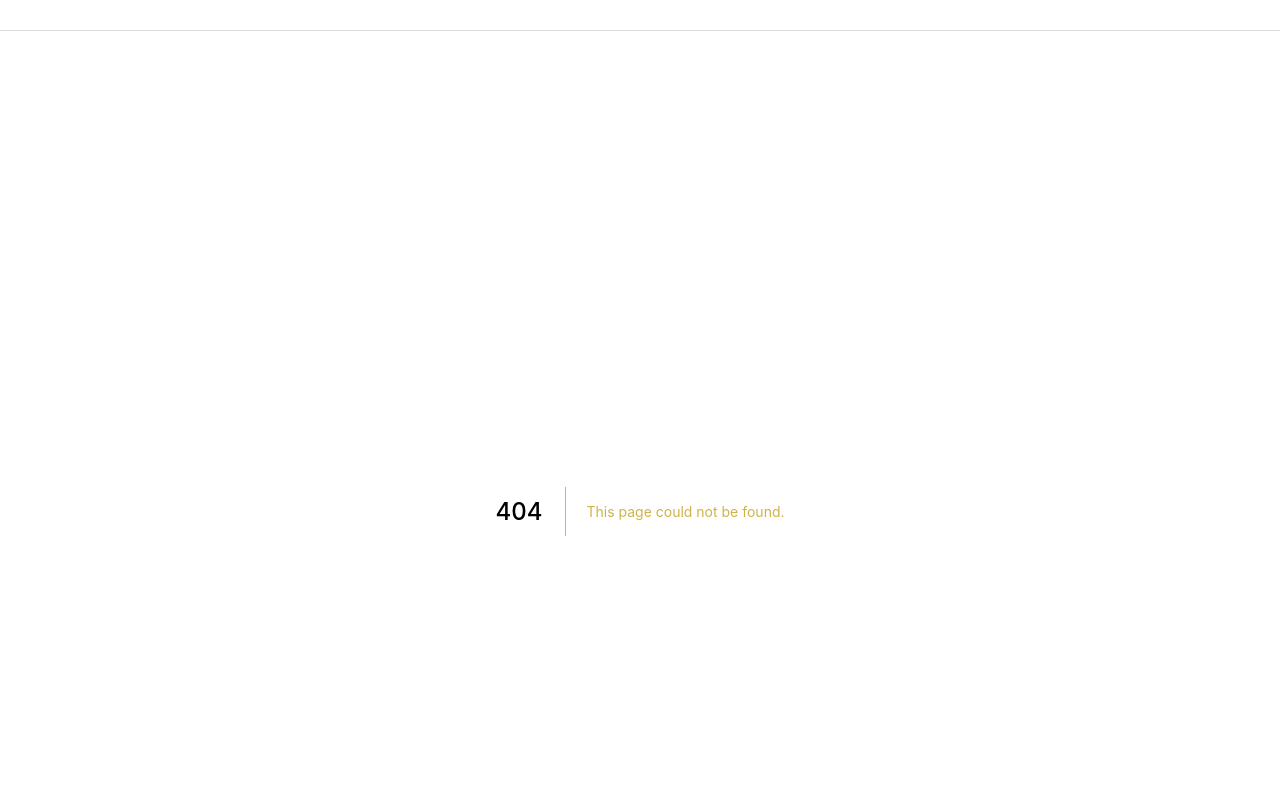
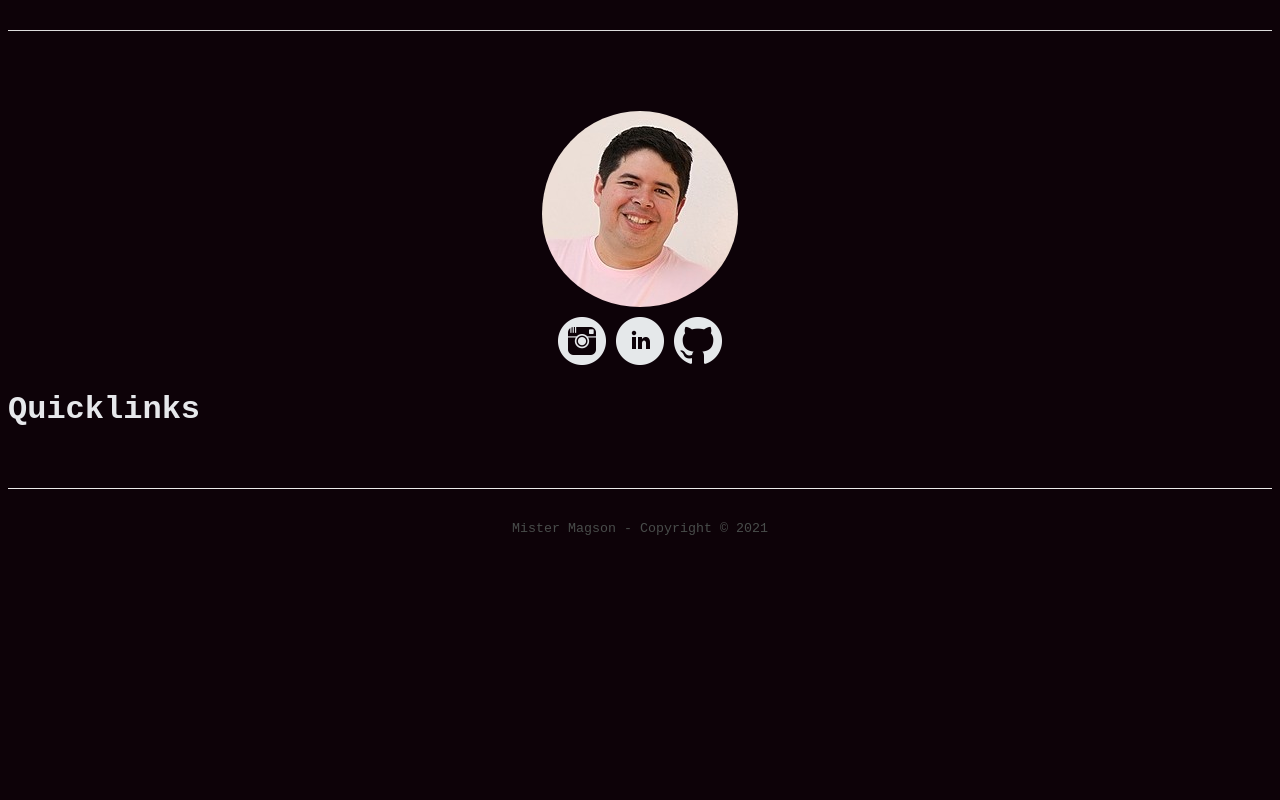
Before and after one commit to mistermagson/mistermagson.com.br, a Next.js app: page /quicklinks in a window 1280 px wide. Before the commit this address had no page. Shown: the top 800 px of the page. Built offline with nearby package versions, Linux system fonts and the light colour scheme; a small style sheet from the web is missing.

Commit message:
Link quebrado GITHUB

```diff
--- a/src/components/Perfil.js
+++ b/src/components/Perfil.js
@@ -12,7 +12,7 @@ const Perfil = () => {
         <Link href="https://linkedin/in/mistermagson" >
           <a > <img src="../images/linkedin48.png" alt="linkedin" /></a>
         </Link>
-        <Link href="https://github/mistermagson" >
+        <Link href="https://github.com/mistermagson" >
           <a> <img src="../images/github48.png" alt="github" /></a>
         </Link>
       </span>
--- /dev/null
+++ b/src/components/Quicklinks.js
@@ -0,0 +1,34 @@
+import { server } from '../config';
+
+
+export default function Quicklinks(props) {
+
+    return (
+        <div>
+            <h1>Quicklinks</h1>
+            <p> {JSON.stringify(props.links)} </p>
+
+        </div>
+
+    )
+}
+
+export const getStaticProps = async () => {
+    // const response = await fetch(`http://localhost:3333/episodes`)
+    const response = await fetch(`${server}/api/links`)
+    const data = await response.json()
+
+    if (!data) {
+        return {
+            notFound: true,
+        }
+    }
+    console.log(data)
+
+    return {
+        props: {
+            links: { data }
+        },
+        revalidate: 1000
+    }
+}
--- /dev/null
+++ b/src/config/index.js
@@ -0,0 +1,3 @@
+const dev = process.env.NODE_ENV !== 'production'
+
+export const server = dev ? `http://localhost:3000` : `https://mistermagson.com.br`
--- /dev/null
+++ b/src/pages/quicklinks.js
@@ -0,0 +1,12 @@
+
+import Perfil from "../components/Perfil";
+import Quicklinks from "../components/Quicklinks";
+
+export default function Home() {
+  return (
+    <>
+      <Perfil />
+      <Quicklinks />
+    </>
+  )
+}
```
Also changed, not shown: 1 other file (tests, documents, lock files or other folders).
